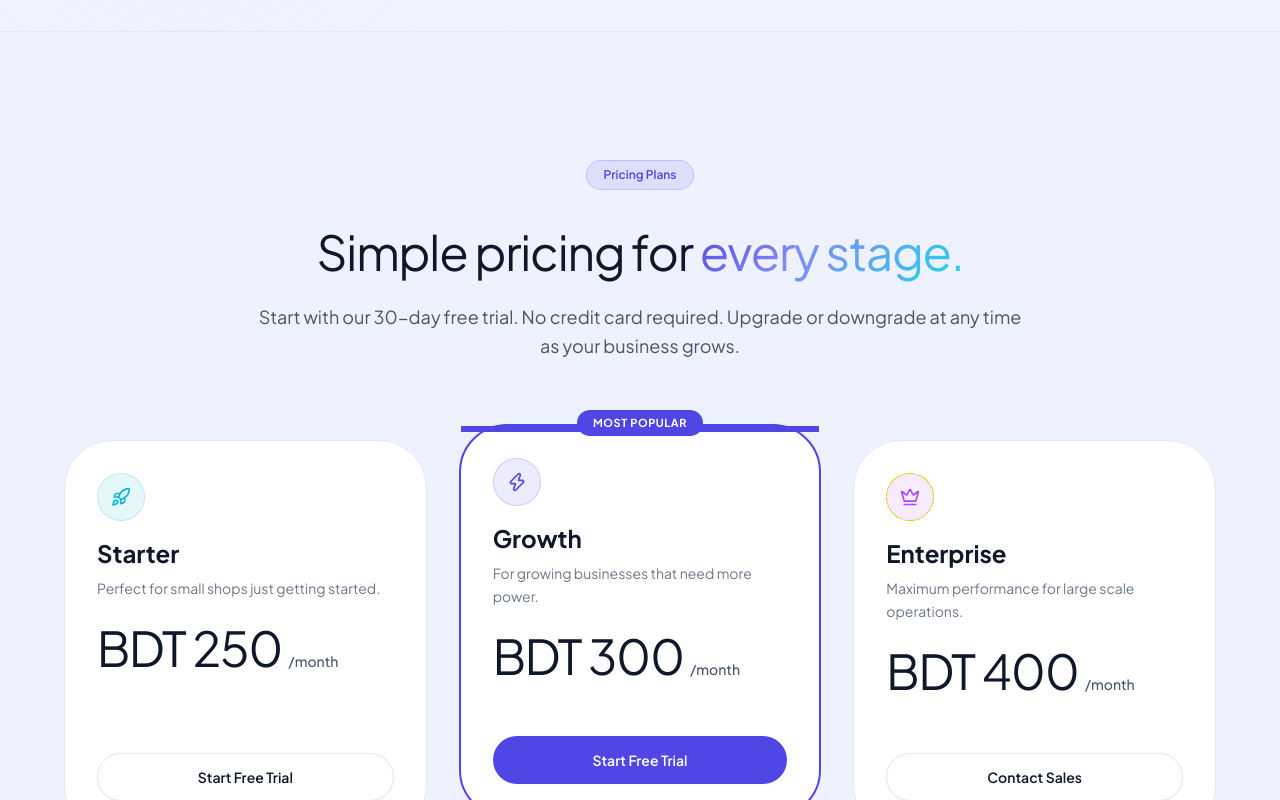
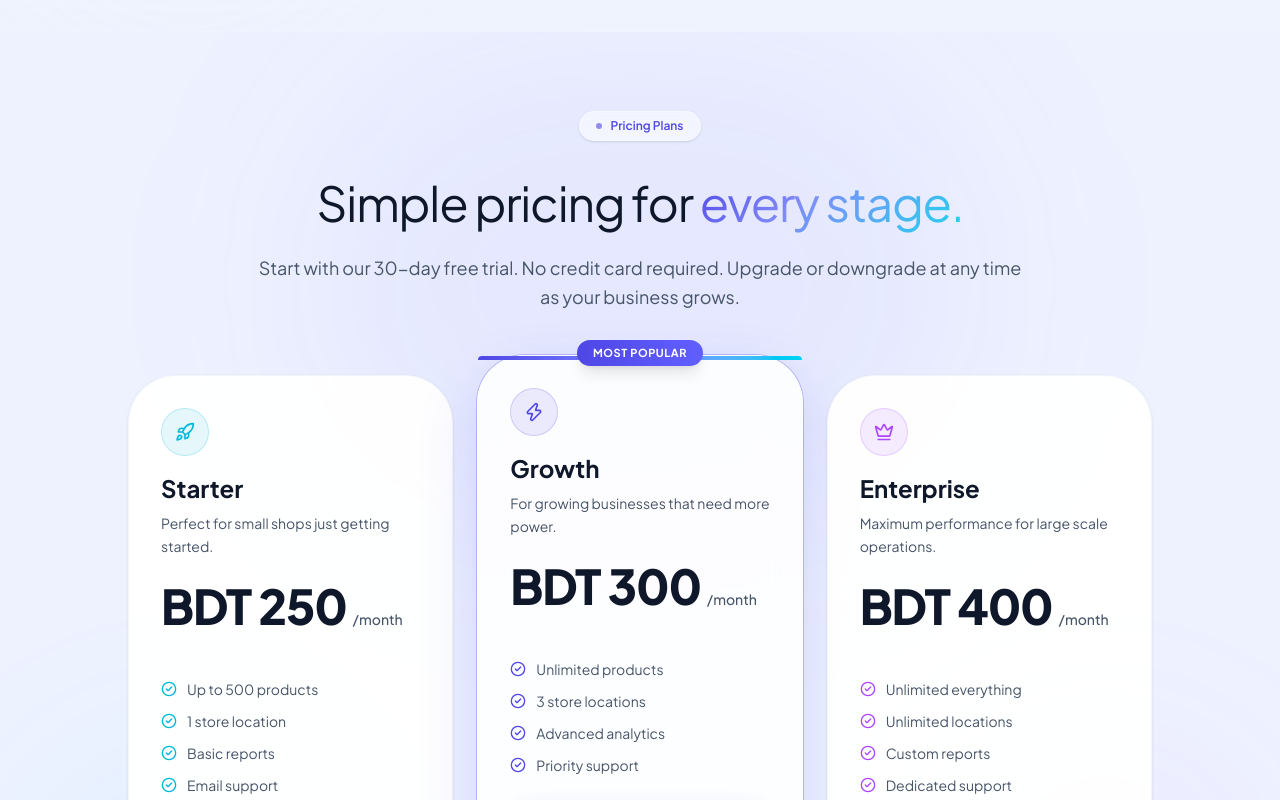
Before and after one commit to rashedulraha/zopshop-saas, a Next.js app: page / in a window 1280 px wide. Shown: the part 5120-5920 px from the top of the page. Built offline with nearby package versions, Linux system fonts and the light colour scheme; no server answers.

Commit message:
style(pricing): improve pricing cards opacity and reduce padding

```diff
--- a/src/components/sections/PricingSection.tsx
+++ b/src/components/sections/PricingSection.tsx
@@ -2,7 +2,7 @@
 
 import Link from "next/link";
 import { cn } from "@/lib/utils";
-import { Zap, Crown, Rocket, Sparkles } from "lucide-react";
+import { Zap, Crown, Rocket, CheckCircle2 } from "lucide-react";
 import { motion } from "framer-motion";
 import ResponsiveComponents from "../providers/ResponsiveComponents";
 import { Button } from "@/components/ui/button";
@@ -14,9 +14,11 @@ const PLANS = [
     price: "BDT 250",
     period: "/month",
     description: "Perfect for small shops just getting started.",
+    features: ["Up to 500 products", "1 store location", "Basic reports", "Email support"],
     buttonText: "Start Free Trial",
     isPopular: false,
-    iconContainerClasses: "bg-cyan-500/10 border-cyan-500/20 text-cyan-500",
+    iconBg: "bg-cyan-500/10 border border-cyan-500/20 text-cyan-500",
+    accentColor: "text-cyan-500",
   },
   {
     icon: <Zap className="w-5 h-5" />,
@@ -24,9 +26,11 @@ const PLANS = [
     price: "BDT 300",
     period: "/month",
     description: "For growing businesses that need more power.",
+    features: ["Unlimited products", "3 store locations", "Advanced analytics", "Priority support"],
     buttonText: "Start Free Trial",
     isPopular: true,
-    iconContainerClasses: "bg-primary/10 border-primary/20 text-primary",
+    iconBg: "bg-primary/10 border border-primary/20 text-primary",
+    accentColor: "text-primary",
   },
   {
     icon: <Crown className="w-5 h-5" />,
@@ -34,10 +38,11 @@ const PLANS = [
     price: "BDT 400",
     period: "/month",
     description: "Maximum performance for large scale operations.",
+    features: ["Unlimited everything", "Unlimited locations", "Custom reports", "Dedicated support"],
     buttonText: "Contact Sales",
     isPopular: false,
-    iconContainerClasses:
-      "bg-purple-500/10 border-purple-500/20 text-purple-500",
+    iconBg: "bg-purple-500/10 border border-purple-500/20 text-purple-500",
+    accentColor: "text-purple-500",
   },
 ];
 
@@ -45,18 +50,29 @@ export function PricingSection() {
   return (
     <section
       id="pricing"
-      className="relative z-10 overflow-hidden px-4 py-24 lg:py-32 bg-background border-t border-border"
+      className="relative overflow-hidden py-14 lg:py-20"
     >
+      {/* Ambient background */}
+      <div className="absolute inset-0 pointer-events-none overflow-hidden">
+        <div className="absolute top-0 left-1/2 -translate-x-1/2 w-[700px] h-[500px] rounded-full bg-primary/5 dark:bg-primary/8 blur-[100px]" />
+        <div className="absolute bottom-0 left-0 w-[350px] h-[350px] rounded-full bg-cyan-400/4 blur-[80px]" />
+        <div className="absolute bottom-0 right-0 w-[350px] h-[350px] rounded-full bg-purple-500/4 blur-[80px]" />
+      </div>
+
+      {/* Top separator */}
+      <div className="absolute top-0 left-0 right-0 h-px bg-gradient-to-r from-transparent via-white/40 dark:via-white/10 to-transparent" />
+
       <ResponsiveComponents>
         {/* Header */}
-        <div className="relative z-10 mb-20 flex flex-col items-center text-center max-w-3xl mx-auto">
+        <div className="relative z-10 mb-16 flex flex-col items-center text-center max-w-3xl mx-auto">
           <motion.div
             initial={{ opacity: 0, y: 20 }}
             whileInView={{ opacity: 1, y: 0 }}
             viewport={{ once: true }}
             transition={{ duration: 0.5 }}
-            className="inline-flex items-center gap-2 px-4 py-1.5 rounded-full border border-primary/20 bg-primary/10 text-primary text-xs font-semibold mb-8"
+            className="inline-flex items-center gap-2 px-4 py-1.5 rounded-full glass-sm text-primary text-xs font-semibold mb-8 shadow-sm"
           >
+            <span className="w-1.5 h-1.5 rounded-full bg-primary animate-pulse" />
             Pricing Plans
           </motion.div>
 
@@ -84,113 +100,110 @@ export function PricingSection() {
         </div>
 
         {/* Plans Grid */}
-        <div className="relative z-10 mx-auto grid max-w-6xl grid-cols-1 gap-8 md:grid-cols-3 md:items-stretch">
+        <div className="relative z-10 mx-auto grid max-w-5xl grid-cols-1 gap-6 md:grid-cols-3 md:items-stretch">
           {PLANS.map((plan, index) => (
             <motion.div
               initial={{ opacity: 0, y: 30 }}
               whileInView={{ opacity: 1, y: 0 }}
               viewport={{ once: true }}
-              transition={{
-                duration: 0.6,
-                delay: index * 0.15,
-                ease: "easeOut",
-              }}
+              transition={{ duration: 0.6, delay: index * 0.12, ease: "easeOut" }}
               key={index}
               className="flex h-full"
             >
               <div
                 className={cn(
-                  "relative flex flex-col w-full rounded-3xl p-8 bg-card text-foreground transition-all duration-300",
+                  "relative flex flex-col w-full rounded-3xl p-8 text-foreground transition-all duration-300",
                   plan.isPopular
-                    ? "border-2 border-primary md:-mt-4 md:mb-4"
-                    : "border border-border",
+                    ? "glass-xl shadow-[0_25px_60px_rgba(79,70,229,0.18)] dark:shadow-[0_25px_60px_rgba(79,70,229,0.25)] md:-mt-5 md:mb-5 ring-1 ring-primary/30"
+                    : "bg-white/95 dark:bg-slate-800/80 border border-slate-100 dark:border-white/10 shadow-sm hover:shadow-[0_20px_50px_rgba(0,0,0,0.08)] dark:hover:shadow-[0_20px_50px_rgba(0,0,0,0.35)] hover:-translate-y-1",
                 )}
               >
-                {/* Popular Flat Indicator */}
+                {/* Top shimmer accent */}
+                <div className={cn(
+                  "absolute top-0 left-0 right-0 h-px rounded-t-3xl",
+                  plan.isPopular
+                    ? "bg-gradient-to-r from-transparent via-primary/70 to-transparent"
+                    : "bg-gradient-to-r from-transparent via-white/60 dark:via-white/15 to-transparent"
+                )} />
+
+                {/* Popular gradient top bar */}
                 {plan.isPopular && (
-                  <div className="absolute top-0 inset-x-0 h-1.5 bg-primary" />
+                  <div className="absolute top-0 inset-x-0 h-1 bg-gradient-to-r from-primary via-indigo-400 to-cyan-400 rounded-t-3xl" />
                 )}
 
-                <div className="relative z-10 flex flex-col h-full justify-between">
-                  <div>
-                    {/* Popular Badge */}
+                {/* Popular badge */}
                 {plan.isPopular && (
-                      <div className="absolute -top-12 left-1/2 -translate-x-1/2 whitespace-nowrap rounded-full bg-primary px-4 py-1 text-[11px] font-bold uppercase tracking-wider text-primary-foreground">
+                  <div className="absolute -top-4 left-1/2 -translate-x-1/2 whitespace-nowrap rounded-full bg-gradient-to-r from-primary to-indigo-500 px-4 py-1 text-[11px] font-bold uppercase tracking-wider text-white shadow-lg">
                     Most Popular
                   </div>
                 )}
 
                 {/* Icon & Name */}
                 <div className="mb-6">
-                      <div
-                        className={cn(
-                          "mb-4 flex h-12 w-12 items-center justify-center rounded-2xl border",
-                          plan.iconContainerClasses,
-                        )}
-                      >
+                  <div className={cn("mb-4 flex h-12 w-12 items-center justify-center rounded-2xl", plan.iconBg)}>
                     {plan.icon}
                   </div>
-
-                      <h3 className="text-2xl font-bold text-foreground">
-                        {plan.name}
-                      </h3>
-
-                      <p className="mt-2 text-sm text-muted-foreground/80 leading-relaxed">
-                        {plan.description}
-                      </p>
+                  <h3 className="text-2xl font-bold text-foreground">{plan.name}</h3>
+                  <p className="mt-2 text-sm text-muted-foreground leading-relaxed">{plan.description}</p>
                 </div>
 
                 {/* Price */}
-                    <div className="mb-4 pb-4">
+                <div className="mb-6 pb-6 border-b border-white/20 dark:border-white/5">
                   <div className="flex items-baseline gap-1.5">
-                        <span className="text-4xl lg:text-5xl font-black tracking-tight text-foreground font-normal">
+                    <span className="text-4xl lg:text-5xl font-black tracking-tight text-foreground">
                       {plan.price}
                     </span>
-                        <span className="text-sm font-medium text-muted-foreground">
-                          {plan.period}
-                        </span>
-                      </div>
+                    <span className="text-sm font-medium text-muted-foreground">{plan.period}</span>
                   </div>
                 </div>
 
+                {/* Features list */}
+                <ul className="flex flex-col gap-3 mb-8 flex-1">
+                  {plan.features.map((f, i) => (
+                    <li key={i} className="flex items-center gap-2.5 text-sm text-muted-foreground">
+                      <CheckCircle2 className={cn("w-4 h-4 shrink-0", plan.accentColor)} />
+                      {f}
+                    </li>
+                  ))}
+                </ul>
+
                 {/* CTA Button */}
-                  <div className="pt-6">
                 <Button
                   size="lg"
-                      variant={plan.isPopular ? "default" : "outline"}
                   className={cn(
                     "w-full rounded-xl font-semibold h-12 transition-all duration-300",
                     plan.isPopular
-                          ? "bg-primary hover:bg-primary-dark text-white border-none"
-                          : "border-border bg-card text-foreground hover:bg-muted hover:border-primary/30",
+                      ? "bg-primary hover:bg-primary-dark text-white shadow-[0_8px_25px_rgba(79,70,229,0.3)]"
+                      : "glass-sm hover:bg-white/30 dark:hover:bg-slate-950/25 text-foreground border-white/30 dark:border-white/8",
                   )}
                 >
                   <Link href="/register">{plan.buttonText}</Link>
                 </Button>
               </div>
-                </div>
-              </div>
             </motion.div>
           ))}
         </div>
 
-        {/* Bottom Note */}
+        {/* Bottom note */}
         <motion.div
           initial={{ opacity: 0, y: 10 }}
           whileInView={{ opacity: 1, y: 0 }}
           viewport={{ once: true }}
           transition={{ duration: 0.5, delay: 0.5 }}
-          className="mt-16 flex justify-center"
+          className="mt-12 flex justify-center"
         >
-          <div className="flex items-center gap-3 rounded-full border border-border/50 bg-card/10 px-6 py-2.5 text-sm text-muted-foreground">
+          <div className="flex items-center gap-3 rounded-full glass-sm px-6 py-2.5 text-sm text-muted-foreground shadow-sm">
             <span className="relative flex h-2.5 w-2.5">
-              <span className="animate-ping absolute inline-flex h-full w-full rounded-full bg-emerald-400 opacity-75"></span>
-              <span className="relative inline-flex rounded-full h-2.5 w-2.5 bg-emerald-500"></span>
+              <span className="animate-ping absolute inline-flex h-full w-full rounded-full bg-emerald-400 opacity-75" />
+              <span className="relative inline-flex rounded-full h-2.5 w-2.5 bg-emerald-500" />
             </span>
             No credit card required for trial · Cancel anytime
           </div>
         </motion.div>
       </ResponsiveComponents>
+
+      {/* Bottom separator */}
+      <div className="absolute bottom-0 left-0 right-0 h-px bg-gradient-to-r from-transparent via-white/40 dark:via-white/10 to-transparent" />
     </section>
   );
 }
```
Lines whose indentation alone changed are shown as unchanged.
